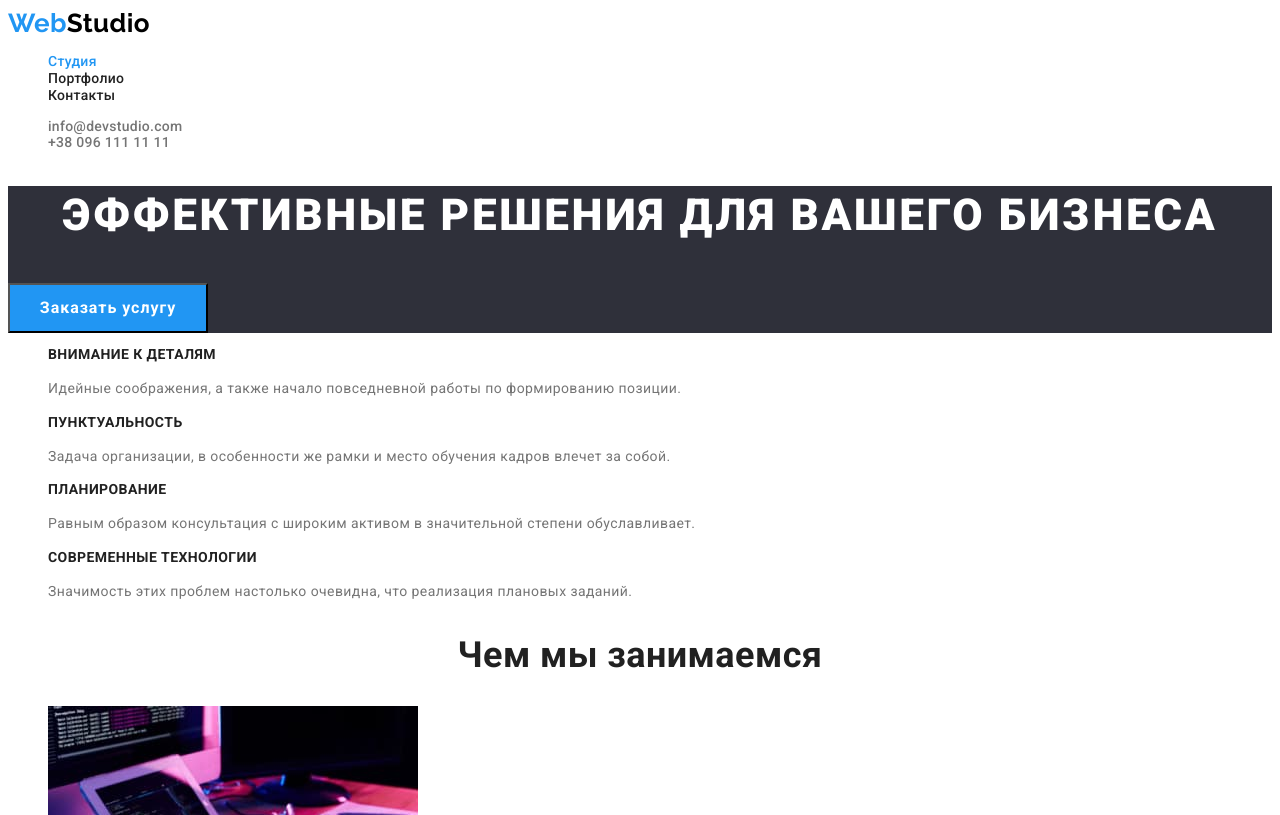
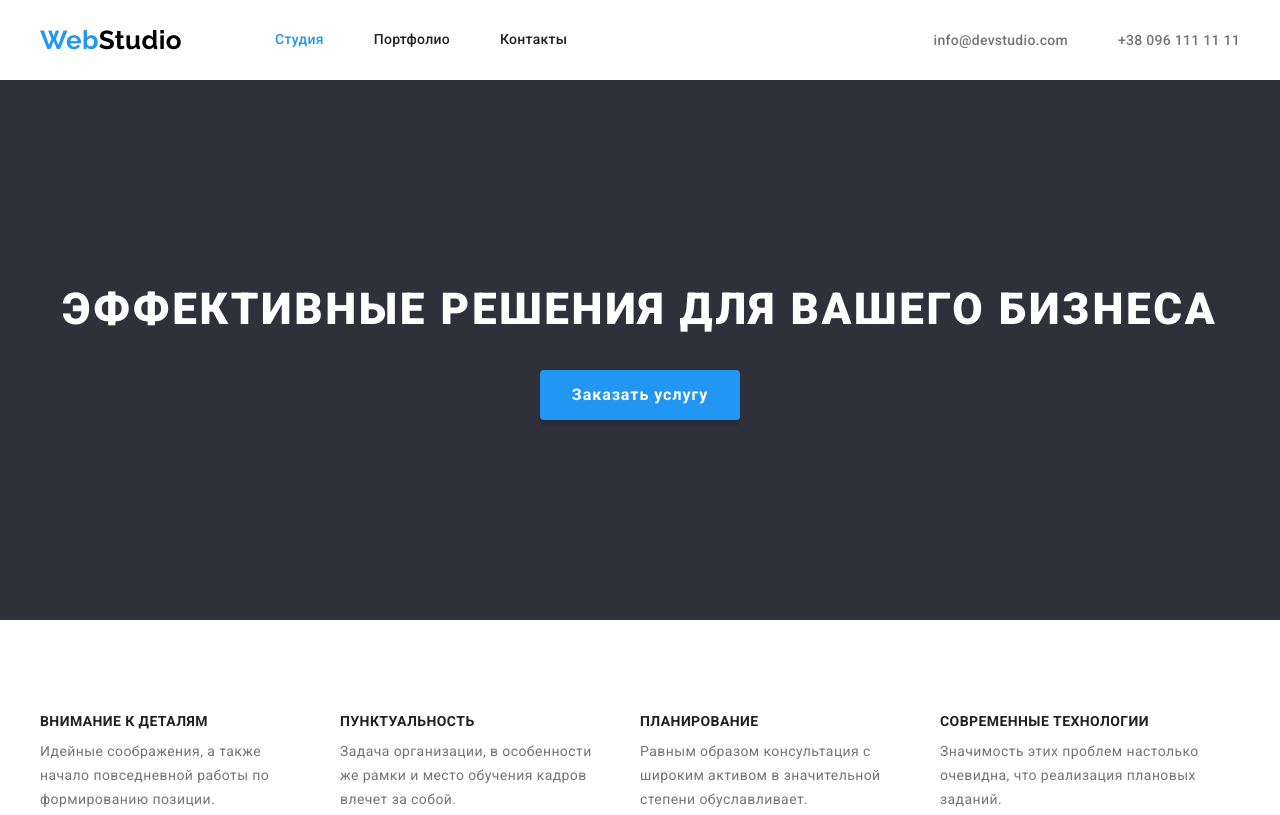
Before and after one commit to Anna-3008/goit-markup-hw-033, a plain HTML site: page index.html in a window 1280 px wide. Shown: the top 815 px of the page. Drawn offline with nearby package versions, Linux system fonts and the light colour scheme.

Commit message:
Добавляет разработку макета

```diff
--- a/css/styles.css
+++ b/css/styles.css
@@ -7,6 +7,35 @@
 --primary-white-color: #FFFFFF;
 --logo-color: #000000;
 --footer-contact-color: rgba(255, 255, 255, 0.6);
+}
+
+html {
+box-sizing: border-box;
+}
+
+::after,
+::before {
+box-sizing: inherit;
+}
+
+h1,
+h2,
+h3,
+h4,
+h5,
+h6,
+p {
+margin: 0;
+}
+
+img {
+display: block;
+max-width: 100%;
+height: auto;
+}
+
+address {
+font-style: normal;
 }
 
 body {
@@ -32,10 +61,27 @@ overflow: hidden;
 
 .list {
 list-style: none;
+padding: 0;
+margin: 0;
 }
 
 .link {
-    text-decoration: none;
+text-decoration: none;
+color: inherit;
+}
+
+.container {
+    margin: 0 auto;
+    width: 1200px;
+    padding-left: 15px;
+    padding-right: 15px;
+}
+
+/* Main nav */
+
+.main-nav {
+    display: flex;
+    align-items: center;
 }
 
 /* Site nav */
@@ -51,7 +97,19 @@ color: var(--accent-color);
 color: var(--logo-color);
 }
 
+.main-nav-list {
+    display: flex;
+    margin-left: 93px;
+}
+
+.main-nav-list .item:not(:last-child) {
+margin-right: 50px;
+}
+
 .nav {
+display: block;
+padding-top: 32px;
+padding-bottom: 32px;
 font-weight: 500;
 line-height: 1.14;
 letter-spacing: 0.02em;
@@ -69,7 +127,19 @@ color: var(--accent-color);
 
 /* Contact */
 
+.contact-list {
+    display: flex;
+    margin-left: auto;
+}
+
+.contact-list .item:not(:last-child) {
+    margin-right: 50px;
+}
+
 .contact-header {
+display: block;
+padding-top: 32px;
+padding-bottom: 32px;
 font-weight: 500;
 line-height: 16px;
 letter-spacing: 0.02em;
@@ -85,13 +155,16 @@ color: var(--accent-color);
 
 .hero {
 background-color: var(--hero-bg-color);
+text-align: center;
+padding-top: 200px;
+padding-bottom: 200px;
 }
 
 .hero-title {
+margin-bottom: 30px;
 font-weight: 900;
 font-size: 44px;
 line-height: 1.36;
-text-align: center;
 letter-spacing: 0.06em;
 text-transform: uppercase;
 color: var(--primary-white-color);
@@ -99,8 +172,8 @@ color: var(--primary-white-color);
 
 .button {
 cursor: pointer;
-width: 200px;
-height: 50px;
+padding: 10px 32px;
+min-width: 200px;
 font-family: inherit;
 font-weight: 700;
 font-size: 16px;
@@ -108,11 +181,20 @@ line-height: 1.88;
 letter-spacing: 0.06em;
 color: var(--primary-white-color);
 background-color: var(--accent-color);
+box-shadow: 0px 4px 4px rgba(0, 0, 0, 0.15);
+border: transparent;
+border-radius: 4px;
 }
 
 /* Section */
 
+.section {
+padding-top: 94px;
+padding-bottom: 94px;
+}
+
 .section-title {
+margin-bottom: 50px;
 font-size: 36px;
 line-height: 1.17;
 text-align: center;
@@ -120,13 +202,27 @@ text-align: center;
 
 /* Features */
 
+.feature-list {
+display: flex;
+}
+
+.feature-list .item {
+width: 270px;
+}
+
+.feature-list .item:not(:last-child) {
+margin-right: 30px;
+}
+
 .feature-title {
+margin-bottom: 10px;
 font-size: 14px;
 line-height: 1.14;
 text-transform: uppercase;
 }
 
 .feature-text {
+margin-bottom: 0;
 line-height: 1.71;
 color: var(--text-color);
 }
@@ -155,14 +251,22 @@ color: var(--text-color);
 
 /* Portfolio */
 
+.filtr {
+margin-bottom: 34px;
+}
+
 .filtr .link {
 cursor: pointer;
+padding: 6px 22px;
 font-family: inherit;
 font-weight: 500;
 font-size: 16px;
 line-height: 1.63;
 text-align: center;
 background-color: var(--bg-color);
+border: transparent;
+border-radius: 4px;
+
 }
 
 .filtr .btn-current {
@@ -172,6 +276,7 @@ background-color: var(--primary-white-color);
 .filtr .link:hover,
 .filtr .link:focus {
 color: var(--primary-white-color);
+box-shadow: 0px 3px 1px rgba(0, 0, 0, 0.1), 0px 1px 2px rgba(0, 0, 0, 0.08), 0px 2px 2px rgba(0, 0, 0, 0.12);
 background-color: var(--accent-color);
 }
 
@@ -191,6 +296,8 @@ color: var(--text-color);
 /* Footer */
 
 .footer {
+padding-top: 60px;
+padding-bottom: 60px;
 background-color: var(--hero-bg-color);
 }
 
@@ -200,13 +307,11 @@ color: var(--primary-white-color);
 
 .address {
 line-height: 1.71;
-font-style: normal;
 color: var(--primary-white-color);
 }
 
 .contact {
 line-height: 1.71;
-font-style: normal;
 color: var(--footer-contact-color);
 }
 
--- a/index.html
+++ b/index.html
@@ -9,58 +9,66 @@
     <link rel="preconnect" href="https://fonts.gstatic.com" crossorigin>
     <link href="https://fonts.googleapis.com/css2?family=Raleway:wght@700&family=Roboto:wght@400;500;700;900&display=swap"
         rel="stylesheet">
+    <link rel="stylesheet" href="https://cdnjs.cloudflare.com/ajax/libs/normalize/1.1.0/normalize.min.css">
     <link rel="stylesheet" href="./css/styles.css">
 </head>
 <body>
 
     <!-- Шапка сайта -->
     <header>
-        <nav>
+        <div class="container main-nav">
+            <nav class="main-nav">
                 <a class="logo link" href="./index.html">Web<span class="logo-header">Studio</span></a>
-            <ul class="list">
-                <li><a class="nav link current" href="./index.html">Студия</a></li>
-                <li><a class="nav link" href="./portfolio.html">Портфолио</a></li>
-                <li><a class="nav link" href="./index.html">Контакты</a></li>
+                <ul class="main-nav-list list">
+                    <li class="item"><a class="nav link current" href="./index.html">Студия</a></li>
+                    <li class="item"><a class="nav link" href="./portfolio.html">Портфолио</a></li>
+                    <li class="item"><a class="nav link" href="./index.html">Контакты</a></li>
                 </ul>
             </nav>
-        <ul class="list">
-            <li><a class="contact-header link" href="mailto:info@devstudio.com">info@devstudio.com</a></li>
-            <li><a class="contact-header link" href="tel:+380961111111">+38 096 111 11 11</a></li>
+            <ul class="contact-list list">
+                <li class="item"><a class="contact-header link" href="mailto:info@devstudio.com">info@devstudio.com</a></li>
+                <li class="item"><a class="contact-header link" href="tel:+380961111111">+38 096 111 11 11</a></li>
             </ul>
+        </div>
     </header>
     <main>
 
         <!-- Герой -->
         <section class="hero">
+            <div class="container">
                 <h1 class="hero-title">Эффективные решения для вашего бизнеса</h1>
                 <button class="button" type="button">Заказать услугу</button>
+            </div>
         </section>
 
         <!-- Преимущества -->
         <section class="section">
+            <div class="container">
                 <h2 class="visually-hidden">Почему мы</h2>
-            <ul>
-                <li class="list">
+                <ul class="feature-list list">
+                    <li class="item">
                         <h3 class="feature-title">Внимание к деталям</h3>
                         <p class="feature-text">Идейные соображения, а также начало повседневной работы по формированию позиции.</p>
                     </li>
-                <li class="list">
+                    <li class="item">
                         <h3 class="feature-title">Пунктуальность</h3>
                         <p class="feature-text">Задача организации, в особенности же рамки и место обучения кадров влечет за собой.</p>
                     </li>
-                <li class="list">
+                    <li class="item">
                         <h3 class="feature-title">Планирование</h3>
                         <p class="feature-text">Равным образом консультация с широким активом в значительной степени обуславливает.</p>
                     </li>
-                <li class="list">
+                    <li class="item">
                         <h3 class="feature-title">Современные технологии</h3>
                         <p class="feature-text">Значимость этих проблем настолько очевидна, что реализация плановых заданий.</p>
                     </li>
                 </ul>
+            </div>
         </section>
 
         <!-- Работа -->
         <section class="section">
+            <div class="container">
                 <h2 class="section-title">Чем мы занимаемся</h2>
                 <ul>
                     <li class="list">
@@ -73,10 +81,12 @@
                         <img src="./images/box3.jpg" alt="Дизайн" width="370" height="294">
                     </li>
                 </ul>
+            </div>
         </section>
 
         <!-- Команда -->
         <section class="section team">
+            <div class="container">
                 <h2 class="section-title">Наша команда</h2>
                 <ul>
                     <li class="list">
@@ -100,19 +110,23 @@
                         <p class="team-text">UI Designer</p>
                     </li>
                 </ul>
+            </div>
         </section>
     </main>
 
     <!-- Подвал -->
     <footer class="footer">
+        <div class="container">
             <a class="logo link" href="./index.html">Web<span class="logo-footer">Studio</span></a>
             <address>
                 <ul>
-                <li class="list"><a class="address link" href="https://goo.gl/maps/piqngm7oDQpEDh6u6" target="_blank" rel="noopener nofollow noreferrer">г. Киев, пр-т Леси Украинки, 26</a></li>
+                    <li class="list"><a class="address link" href="https://goo.gl/maps/piqngm7oDQpEDh6u6" target="_blank"
+                            rel="noopener nofollow noreferrer">г. Киев, пр-т Леси Украинки, 26</a></li>
                     <li class="list"><a class="contact link" href="mailto:info@devstudio.com">info@devstudio.com</a></li>
                     <li class="list"><a class="contact link" href="tel:+380961111111">+38 096 111 11 11</a></li>
                 </ul>
             </address>
+        </div>
     </footer>
 </body>
 </html>
```
Also changed, not shown: portfolio.html (+16 -9 lines). Lines whose indentation alone changed are shown as unchanged.
